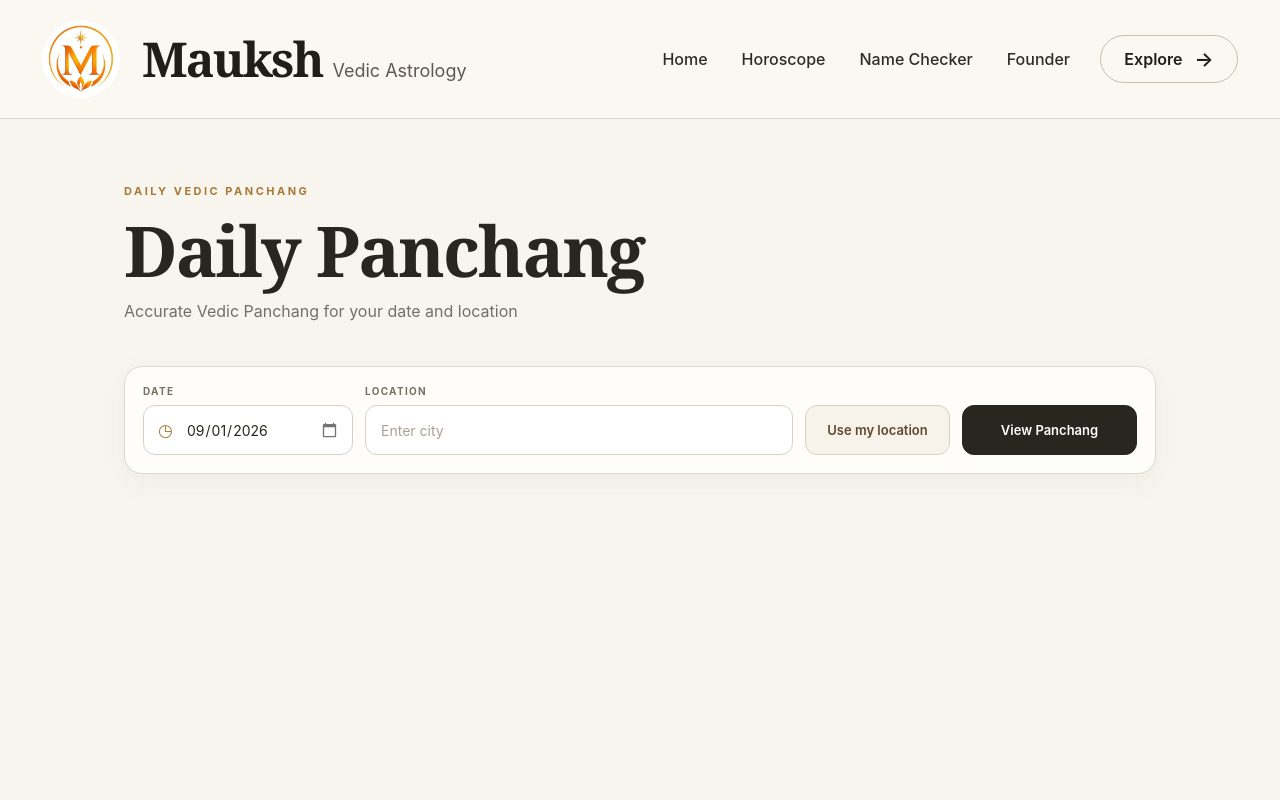
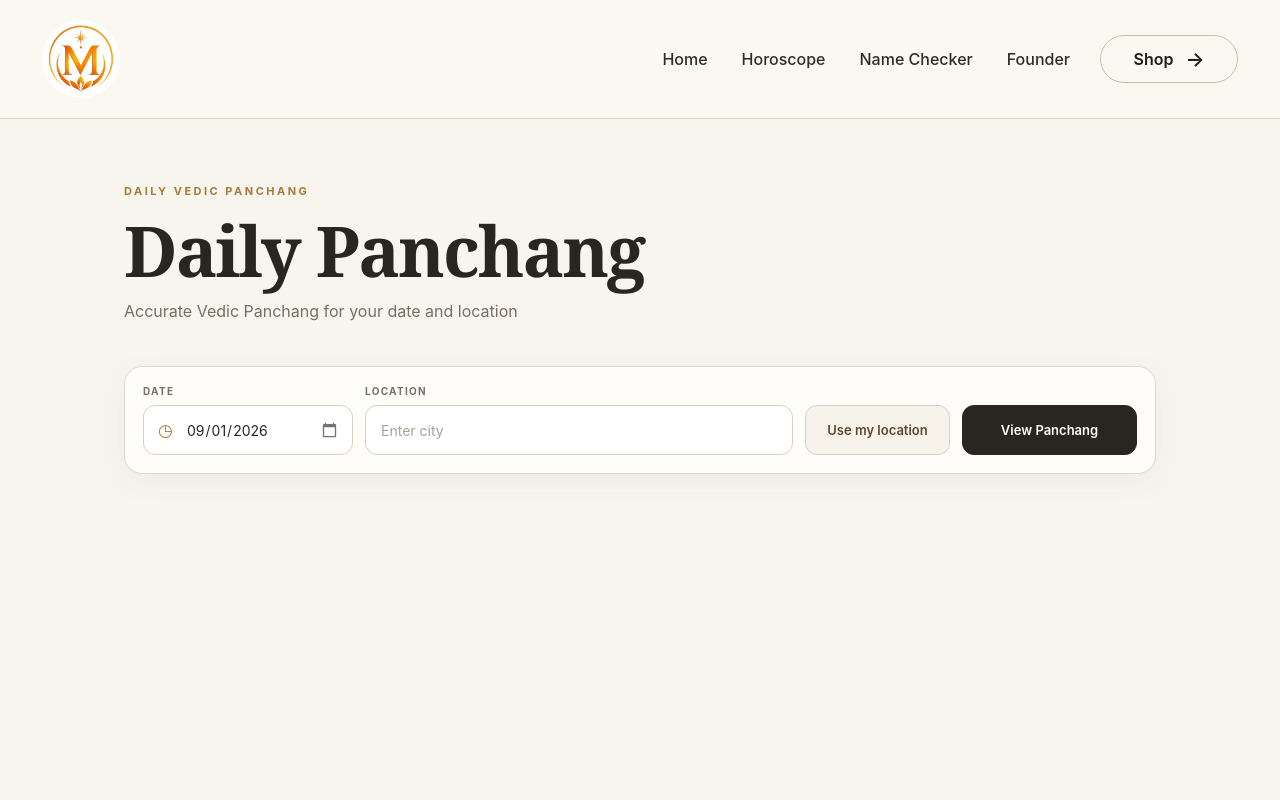
Before and after one commit to theastrobhaiya-debug/maukshin, a Next.js app: page / in a window 1280 px wide. Shown: the top 800 px of the page. Built offline with nearby package versions, Linux system fonts and the light colour scheme.

Commit message:
Update Header.tsx

```diff
--- a/components/Header.tsx
+++ b/components/Header.tsx
@@ -38,20 +38,7 @@ export default function Header() {
               alt="Mauksh"
               className="brand-logo"
             />
-
-            <div className="brand-text">
-
-              <span className="brand-name">
-                Mauksh
-              </span>
-
-              <span className="brand-tagline">
-                Vedic Astrology
-              </span>
-
-            </div>
           </Link>
-
 
           <nav
             className={`main-nav ${
@@ -89,15 +76,14 @@ export default function Header() {
 
           </nav>
 
-
-          <Link
-            href="/horoscope"
+          <a
+            href="https://mauksh.com"
             className="header-button"
+            onClick={closeMenu}
           >
-            Explore
+            Shop
             <span>→</span>
-          </Link>
-
+          </a>
 
           <button
             type="button"
@@ -106,11 +92,9 @@ export default function Header() {
             aria-label="Open navigation"
             aria-expanded={menuOpen}
           >
-
             <span />
             <span />
             <span />
-
           </button>
 
         </div>
```
